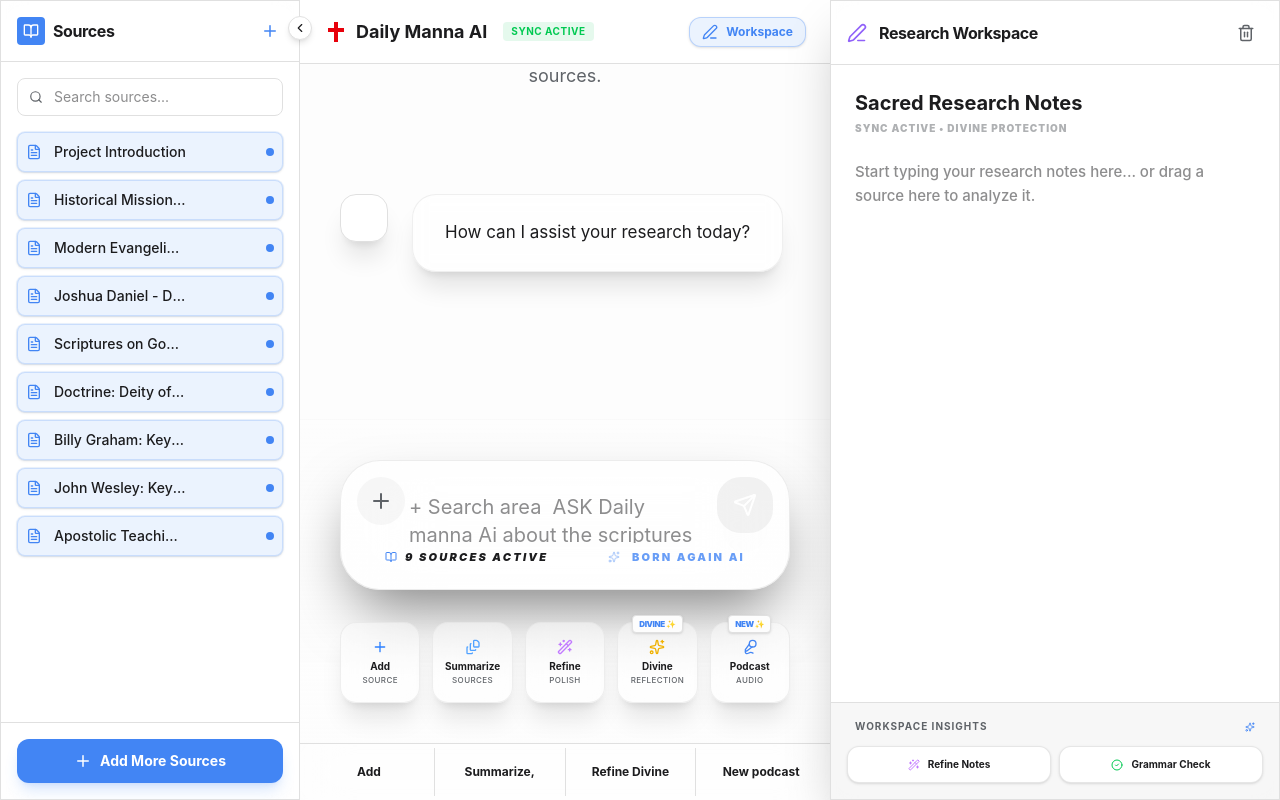
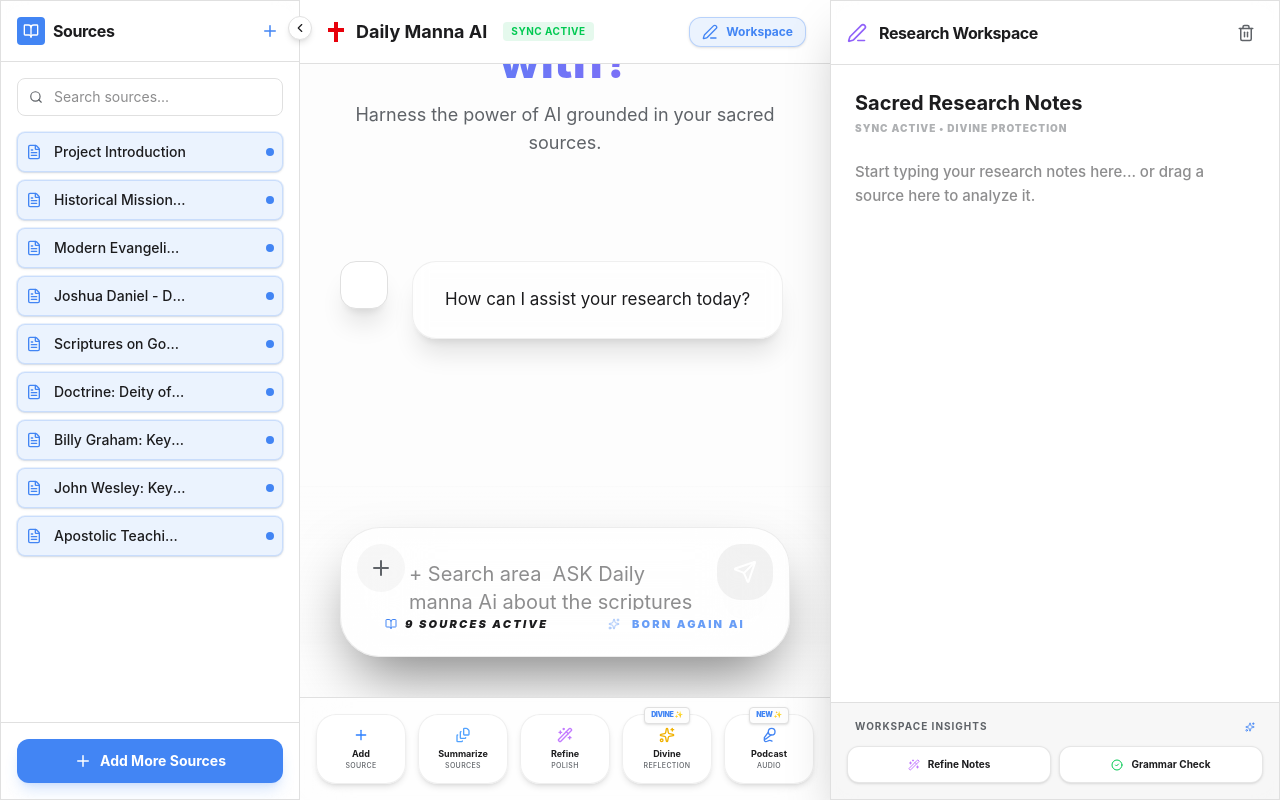
Before and after one commit to Prasad-PingFederate/dailymannaai, a Next.js app: page /notebook in a window 1280 px wide. Built offline with nearby package versions, Linux system fonts and the light colour scheme.

Commit message:
UI Refinement: Moved tool grid to footer and removed redundant action bar

```diff
--- a/src/components/notebook/NotebookCore.tsx
+++ b/src/components/notebook/NotebookCore.tsx
@@ -1853,7 +1853,7 @@
                         </div>
 
                         {/* Center Chat Input (Groq/Claude style) */}
-                        <div className="p-6 md:p-10 border-t border-border/10 bg-gradient-to-t from-background to-transparent pt-12">
+                        <div className="p-6 md:p-10 border-t border-border/10 bg-gradient-to-t from-background to-transparent pt-6">
                             <div className="max-w-4xl mx-auto relative group">
                                 <div className="relative bg-card-bg/60 backdrop-blur-2xl border border-border/60 rounded-[2.5rem] shadow-[0_30px_60px_-15px_rgba(0,0,0,0.5)] focus-within:ring-2 ring-accent/30 transition-all p-3 group-hover:border-accent/20">
                                     <textarea
@@ -1900,7 +1900,14 @@
                                         </div>
                                     </div>
                                 </div>
-                                <div className="mt-8 grid grid-cols-3 md:grid-cols-5 gap-3 max-w-3xl mx-auto">
+                            </div>
+                        </div>
+                    </div>
+                </div>
+
+                {/* New Fixed Action Bar (Merged Style) */}
+                <div className="border-t border-border bg-card-bg/40 backdrop-blur-xl px-4 py-4">
+                    <div className="max-w-4xl mx-auto grid grid-cols-3 md:grid-cols-5 gap-3">
                         {[
                             { label: 'Add', sub: 'SOURCE', icon: <Plus size={16} />, action: () => setUploadModalOpen(true), color: 'text-blue-500' },
                             { label: 'Summarize', sub: 'SOURCES', icon: <FileStack size={16} />, action: handleSummarize, color: 'text-blue-400' },
@@ -1911,57 +1918,24 @@
                             <button
                                 key={idx}
                                 onClick={tool.action}
-                                            className="group relative flex flex-col items-center justify-center p-4 bg-card-bg/40 backdrop-blur-md border border-border/50 rounded-2xl hover:border-accent/40 hover:bg-accent/5 transition-all hover:scale-105 active:scale-95 shadow-xl"
+                                className="group relative flex flex-col items-center justify-center p-3 bg-card-bg/60 backdrop-blur-md border border-border/50 rounded-[1.25rem] hover:border-accent/40 hover:bg-accent/5 transition-all hover:scale-105 active:scale-95 shadow-md"
                             >
                                 {tool.badge && (
-                                                <span className="absolute -top-2 px-1.5 py-0.5 bg-background border border-border rounded text-[8px] font-black text-accent uppercase tracking-tighter shadow-sm whitespace-nowrap">
+                                    <span className="absolute -top-2 px-1.5 py-0.5 bg-background border border-border rounded text-[7px] font-black text-accent uppercase tracking-tighter shadow-sm whitespace-nowrap">
                                         {tool.badge}
                                     </span>
                                 )}
                                 <div className={`${tool.color} mb-1 group-hover:scale-110 transition-transform`}>
                                     {tool.icon}
                                 </div>
-                                            <span className="text-[10px] font-bold text-foreground">
+                                <span className="text-[9px] font-bold text-foreground">
                                     {tool.label}
                                 </span>
-                                            <span className="text-[8px] font-medium text-muted uppercase tracking-wider">
+                                <span className="text-[7px] font-medium text-muted uppercase tracking-wider">
                                     {tool.sub}
                                 </span>
                             </button>
                         ))}
-                                </div>
-                            </div>
-                        </div>
-                    </div>
-                </div>
-
-                {/* New Fixed Action Bar (Box 2 Style) */}
-                <div className="border-t border-border bg-card-bg/40 backdrop-blur-xl px-1 py-1">
-                    <div className="flex divide-x divide-border overflow-x-auto no-scrollbar">
-                        <button
-                            onClick={() => setUploadModalOpen(true)}
-                            className="flex-1 min-w-[100px] py-4 px-4 text-xs font-bold hover:bg-accent/5 transition-colors flex items-center justify-center gap-2"
-                        >
-                            Add
-                        </button>
-                        <button
-                            onClick={handleSummarize}
-                            className="flex-1 min-w-[100px] py-4 px-4 text-xs font-bold hover:bg-accent/5 transition-colors flex items-center justify-center gap-2"
-                        >
-                            Summarize,
-                        </button>
-                        <button
-                            onClick={handleDivineMeditation}
-                            className="flex-1 min-w-[100px] py-4 px-4 text-xs font-bold hover:bg-accent/5 transition-colors flex items-center justify-center gap-2"
-                        >
-                            Refine Divine
-                        </button>
-                        <button
-                            onClick={generateAudioOverview}
-                            className="flex-1 min-w-[100px] py-4 px-4 text-xs font-bold hover:bg-accent/5 transition-colors flex items-center justify-center gap-2"
-                        >
-                            New podcast
-                        </button>
                     </div>
                 </div>
             </main>
```
Lines whose indentation alone changed are shown as unchanged.
